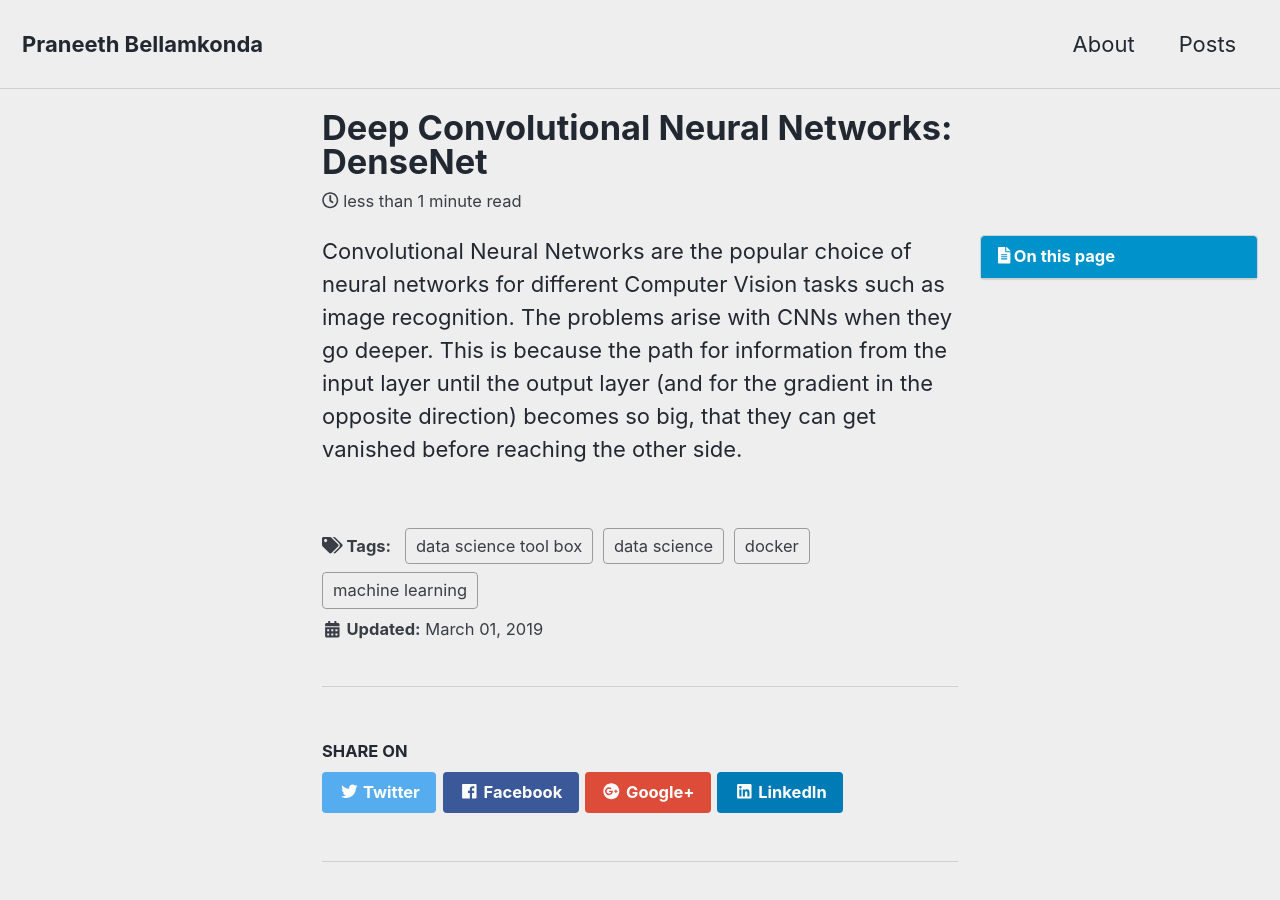
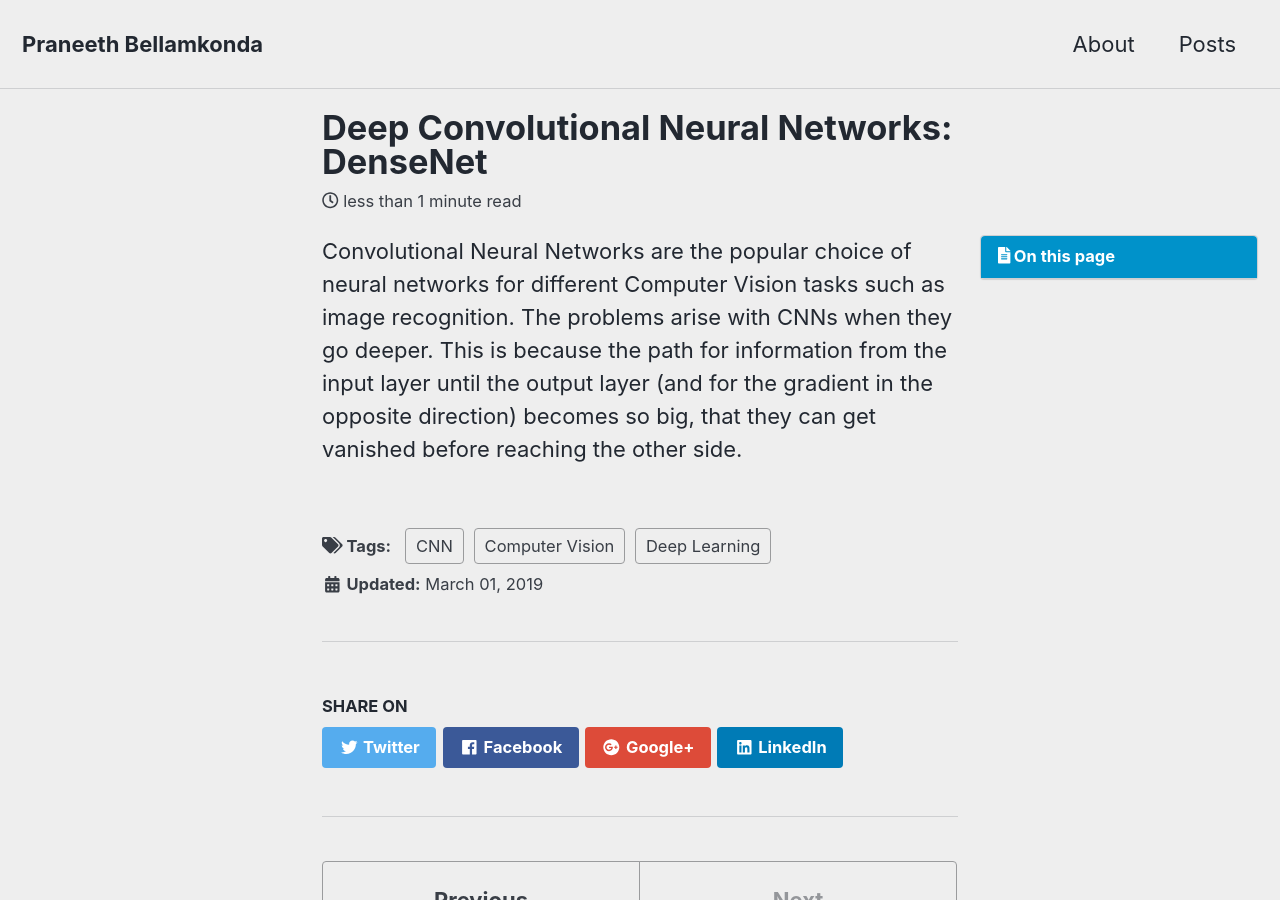
Before and after one commit to ibelieveai/ibelieveai.github.io, a Jekyll site: the page built from _posts/2019-03-01-cnnarchitechtures.md, in a window 1280 px wide and 900 px high. Built offline with Jekyll 4.4.1, drawn with Linux system fonts in a browser that asks for light colours; nearby versions of some CDN libraries.

Commit message:
Update 2019-03-01-cnnarchitechtures.md

```diff
--- a/_posts/2019-03-01-cnnarchitechtures.md
+++ b/_posts/2019-03-01-cnnarchitechtures.md
@@ -3,7 +3,7 @@
 excerpt: "Introduction to DenseNet"
 author: Praneeth Bellamkonda
 date: 2019-03-01
-tags: [machine learning, data science, docker, data science tool box]
+tags: [Deep Learning, CNN, Computer Vision]
 ---
 
 {% include base_path %}
```
